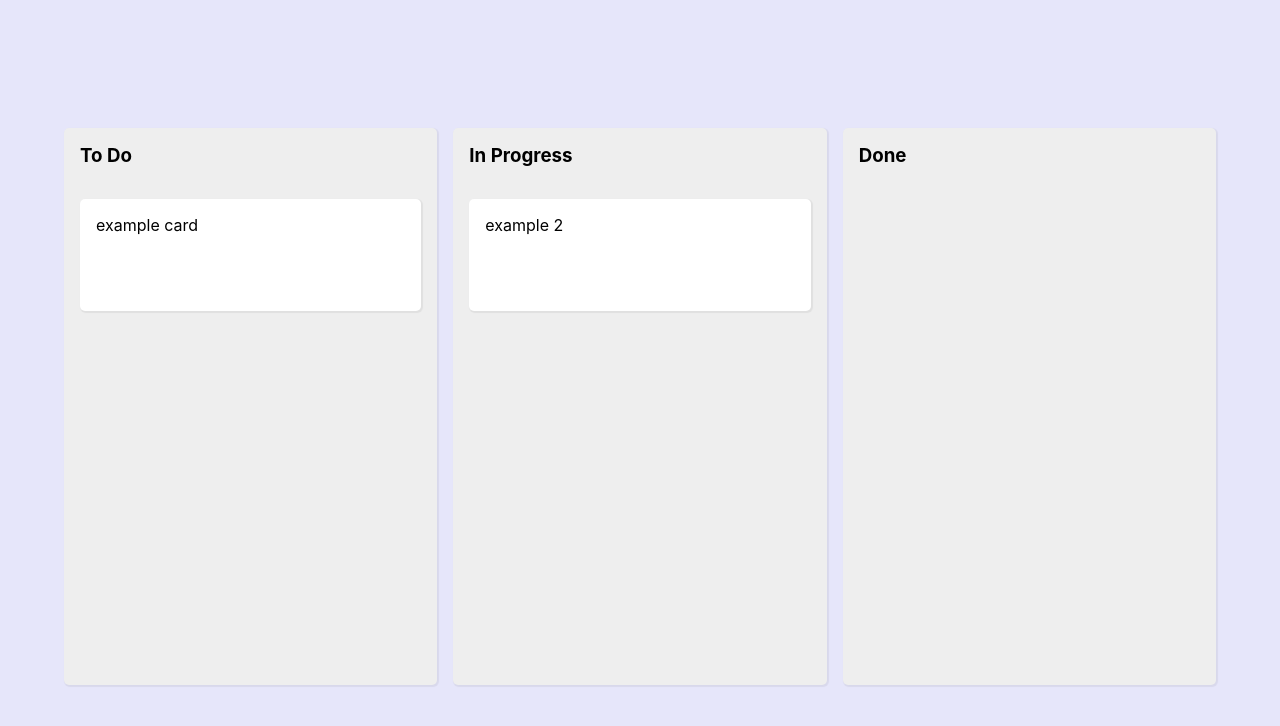
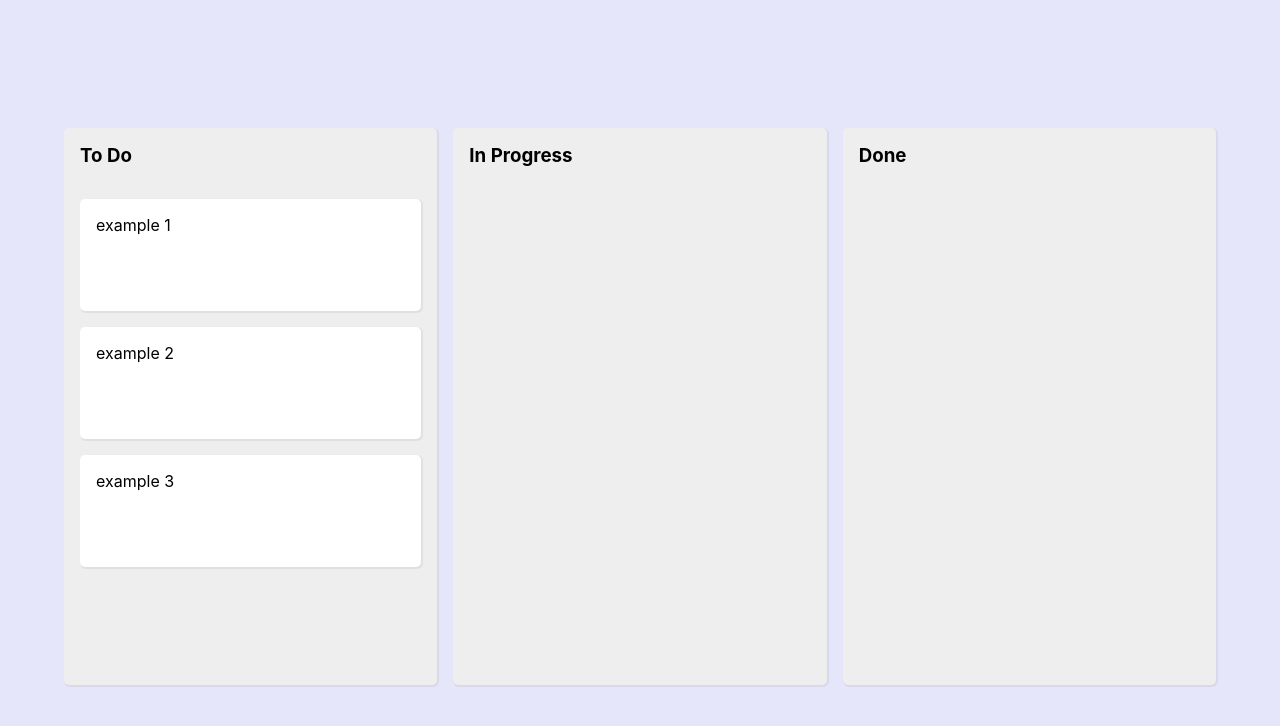
Before and after one commit to wmtkc/nigel-challenge, a React (Create React App) app: page / in a window 1280 px wide. Shown: the top 726 px of the page. Built offline with nearby package versions, Linux system fonts and the light colour scheme.

Commit message:
fix same-list reorder bug

```diff
--- a/src/App.tsx
+++ b/src/App.tsx
@@ -6,13 +6,15 @@ import { CardMap } from './types';
 
 function App() {
   const [cards, setCards] = useState<CardMap>({
-    toDo: ['example card'],
-    inProgress: ['example 2'],
+    toDo: ['example 1', 'example 2', 'example 3'],
+    inProgress: [],
     done: []
   })
 
   // Reorder logic adapted from example at https://github.com/atlassian/react-beautiful-dnd
-  const reorderCards = (destination: DraggableLocation, source: DraggableLocation) => {
+  const reorderCards = (source: DraggableLocation, destination?: DraggableLocation) => {
+    // only reorder if the destination is resolved
+    if (destination) {
       const current = [...cards[source.droppableId]];
       const next = [...cards[destination.droppableId]];
       const target = current[source.index];
@@ -20,15 +22,17 @@ function App() {
       // moving to same list
       if (source.droppableId === destination.droppableId) {
         const reordered = Array.from(current);
+
+        // remove at old index
         const [removed] = reordered.splice(source.index, 1);
+        // insert at new index
         reordered.splice(destination.index, 0, removed);
 
-      return {
+        setCards({
           ...cards,
           [source.droppableId]: reordered
-      };
-    }
-
+        });
+      } else {
         // moving to different list
 
         // remove from original
@@ -42,9 +46,11 @@ function App() {
           [destination.droppableId]: next
         });
       }
+    }
+  }
 
   return (
-    <DragDropContext onDragEnd={({destination, source}) => reorderCards(destination!, source)}>
+    <DragDropContext onDragEnd={({source, destination}) => reorderCards(source, destination)}>
       <main>
         {
           Object.entries(cards).map(([key, value]) => (
```
Lines whose indentation alone changed are shown as unchanged.
